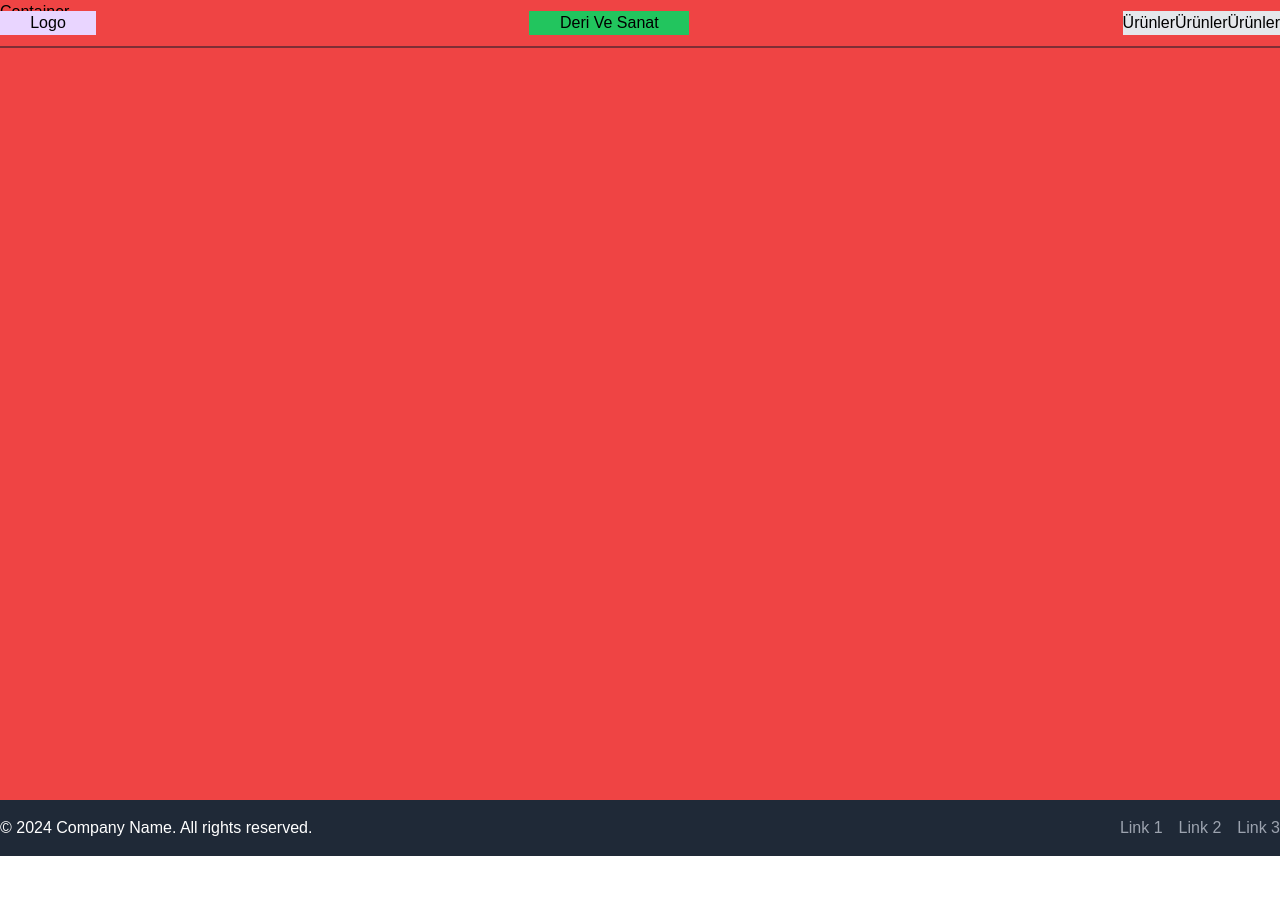
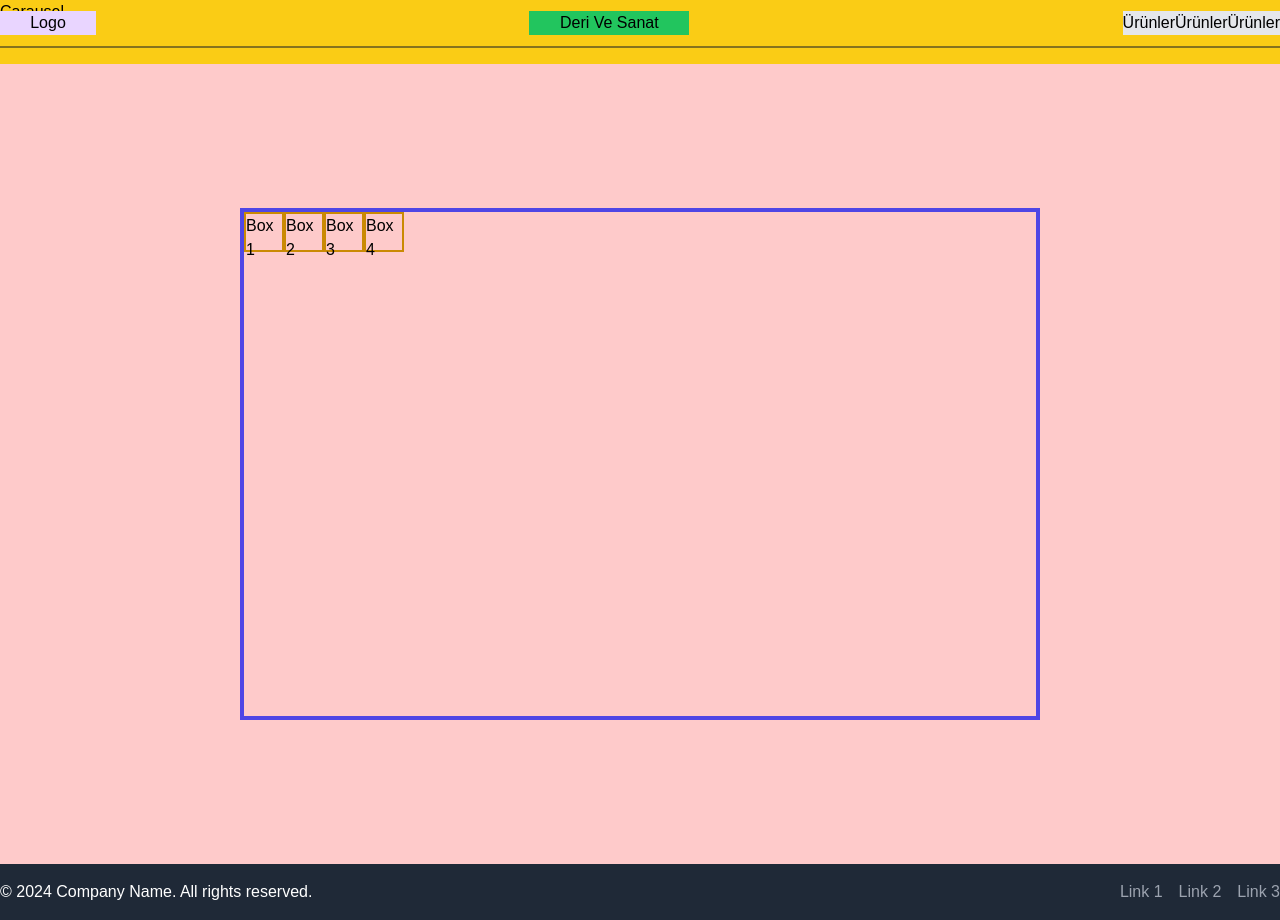
Before and after one commit to apak0/derivesanat, a React (Create React App) app: page / in a window 1280 px wide. Before the commit the page ends 856 px from the top, so only its background shows below. Built offline with nearby package versions, Linux system fonts and the light colour scheme.

Commit message:
container component configured

```diff
--- a/src/components/container/index.js
+++ b/src/components/container/index.js
@@ -2,10 +2,21 @@ import React from "react";
 
 function Container() {
   return (
-    <div className="min-h-screen bg-red-500 flex flex-col">
-      <div className="flex-grow"> {/* Bu kısım Navbar ve Footer'ı engellemeyecek */}
-        Container
+    <div>
+      <div className="  h-16 bg-yellow-400 ">
+        Carausel
       </div>
+
+    <div className="min-h-screen bg-red-200 flex">
+      <div className="flex-grow px-60 py-36 ">
+        <div className="border-4 border-indigo-600 h-full flex flex-wrap">
+          <div className="w-10 h-10 border-2 border-yellow-600">Box 1</div>
+          <div className="w-10 h-10 border-2 border-yellow-600">Box 2</div>
+          <div className="w-10 h-10 border-2 border-yellow-600">Box 3</div>
+          <div className="w-10 h-10 border-2 border-yellow-600">Box 4  </div>
+        </div>
+      </div>
+    </div>
     </div>
   );
 }
```
